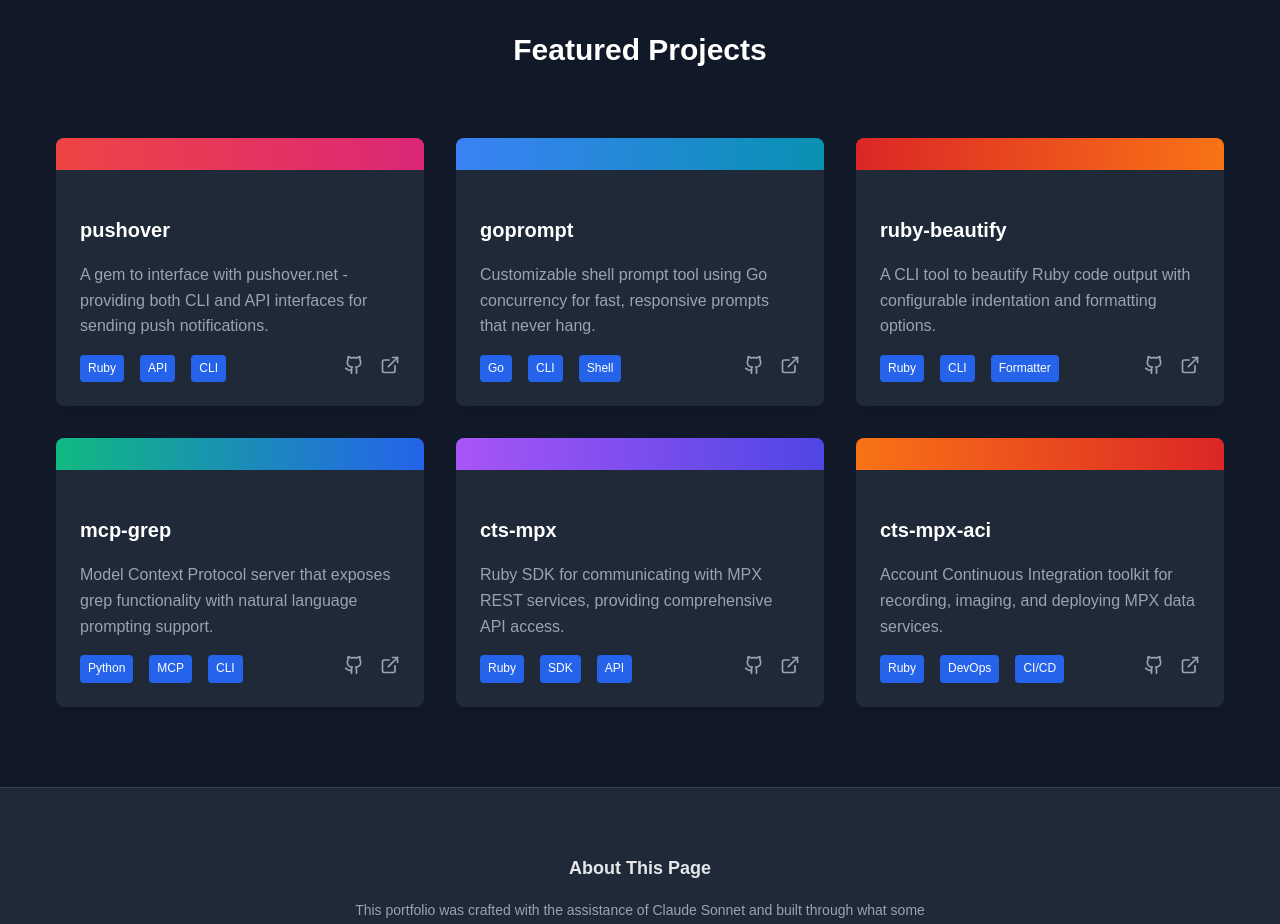
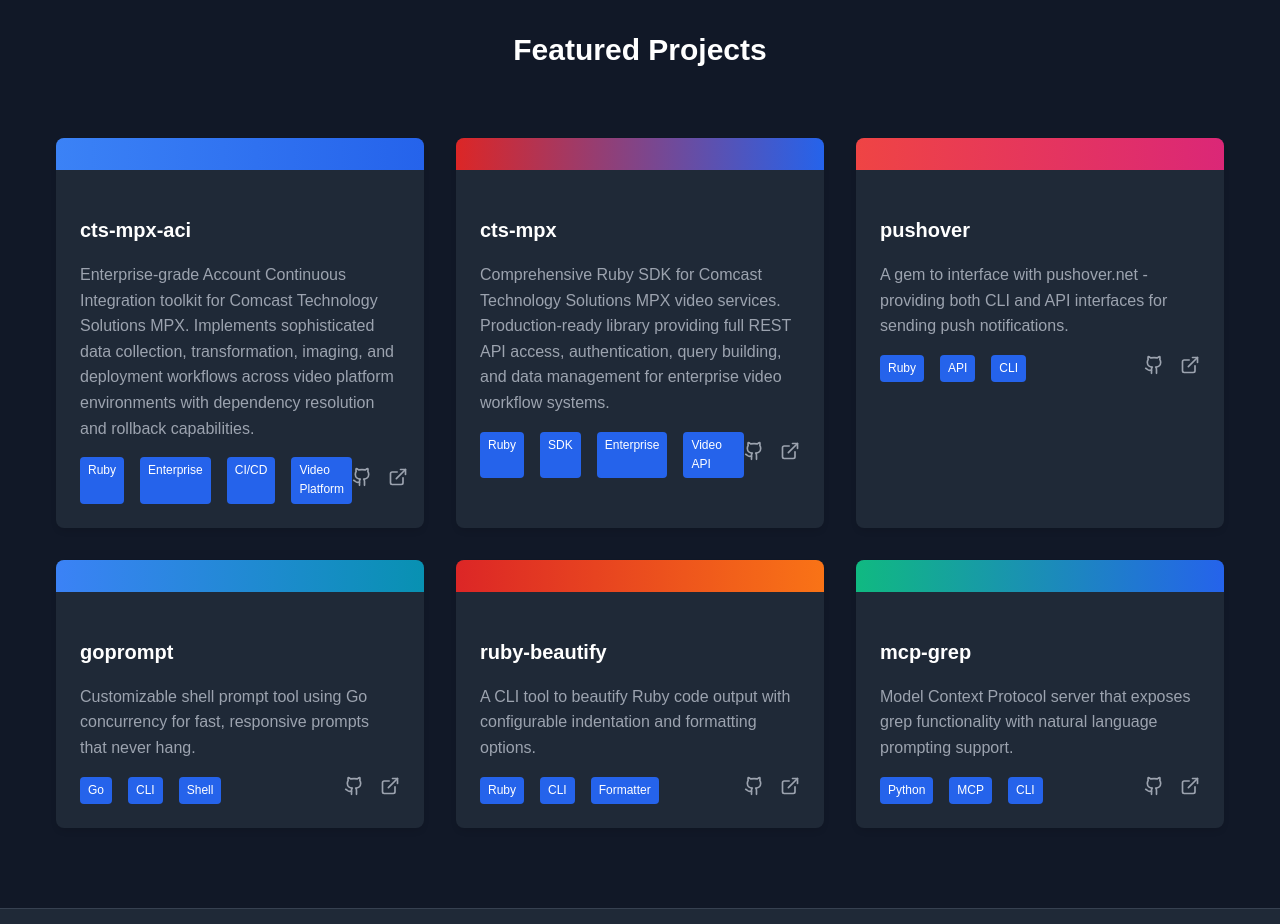
Before and after one commit to erniebrodeur/portfolio, a React (Vite) app: page / in a window 1280 px wide. Shown: the part 1300-2224 px from the top of the page. Built offline with nearby package versions, Linux system fonts and the light colour scheme.

Commit message:
version bump, boosted my complex projects

```diff
--- a/package.json
+++ b/package.json
@@ -1,7 +1,7 @@
 {
   "name": "portfolio",
   "private": true,
-  "version": "0.0.0",
+  "version": "1.0.0",
   "type": "module",
   "scripts": {
     "dev": "vite",
--- a/src/components/Projects.tsx
+++ b/src/components/Projects.tsx
@@ -3,6 +3,24 @@
 const projects = [
     {
         id: 1,
+        name: 'cts-mpx-aci',
+        description: 'Enterprise-grade Account Continuous Integration toolkit for Comcast Technology Solutions MPX. Implements sophisticated data collection, transformation, imaging, and deployment workflows across video platform environments with dependency resolution and rollback capabilities.',
+        gradient: 'from-purple-600 to-blue-800',
+        tags: ['Ruby', 'Enterprise', 'CI/CD', 'Video Platform'],
+        githubUrl: 'https://github.com/erniebrodeur/cts-mpx-aci',
+        liveUrl: 'https://github.com/erniebrodeur/cts-mpx-aci'
+    },
+    {
+        id: 2,
+        name: 'cts-mpx',
+        description: 'Comprehensive Ruby SDK for Comcast Technology Solutions MPX video services. Production-ready library providing full REST API access, authentication, query building, and data management for enterprise video workflow systems.',
+        gradient: 'from-red-600 to-purple-700',
+        tags: ['Ruby', 'SDK', 'Enterprise', 'Video API'],
+        githubUrl: 'https://github.com/Comcast/cts-mpx',
+        liveUrl: 'https://github.com/Comcast/cts-mpx'
+    },
+    {
+        id: 3,
         name: 'pushover',
         description: 'A gem to interface with pushover.net - providing both CLI and API interfaces for sending push notifications.',
         gradient: 'from-red-500 to-pink-600',
@@ -11,7 +29,7 @@
         liveUrl: 'http://erniebrodeur.github.io/pushover/'
     },
     {
-        id: 2,
+        id: 4,
         name: 'goprompt',
         description: 'Customizable shell prompt tool using Go concurrency for fast, responsive prompts that never hang.',
         gradient: 'from-blue-500 to-cyan-600',
@@ -20,7 +38,7 @@
         liveUrl: 'https://github.com/erniebrodeur/goprompt'
     },
     {
-        id: 3,
+        id: 5,
         name: 'ruby-beautify',
         description: 'A CLI tool to beautify Ruby code output with configurable indentation and formatting options.',
         gradient: 'from-red-600 to-orange-500',
@@ -29,31 +47,13 @@
         liveUrl: 'https://github.com/erniebrodeur/ruby-beautify'
     },
     {
-        id: 4,
+        id: 6,
         name: 'mcp-grep',
         description: 'Model Context Protocol server that exposes grep functionality with natural language prompting support.',
         gradient: 'from-green-500 to-blue-600',
         tags: ['Python', 'MCP', 'CLI'],
         githubUrl: 'https://github.com/erniebrodeur/mcp-grep',
         liveUrl: 'https://smithery.ai/server/@erniebrodeur/mcp-grep'
-    },
-    {
-        id: 5,
-        name: 'cts-mpx',
-        description: 'Ruby SDK for communicating with MPX REST services, providing comprehensive API access.',
-        gradient: 'from-purple-500 to-indigo-600',
-        tags: ['Ruby', 'SDK', 'API'],
-        githubUrl: 'https://github.com/erniebrodeur/cts-mpx',
-        liveUrl: 'https://github.com/erniebrodeur/cts-mpx'
-    },
-    {
-        id: 6,
-        name: 'cts-mpx-aci',
-        description: 'Account Continuous Integration toolkit for recording, imaging, and deploying MPX data services.',
-        gradient: 'from-orange-500 to-red-600',
-        tags: ['Ruby', 'DevOps', 'CI/CD'],
-        githubUrl: 'https://github.com/erniebrodeur/cts-mpx-aci',
-        liveUrl: 'https://github.com/erniebrodeur/cts-mpx-aci'
     }
 ]
 
```
